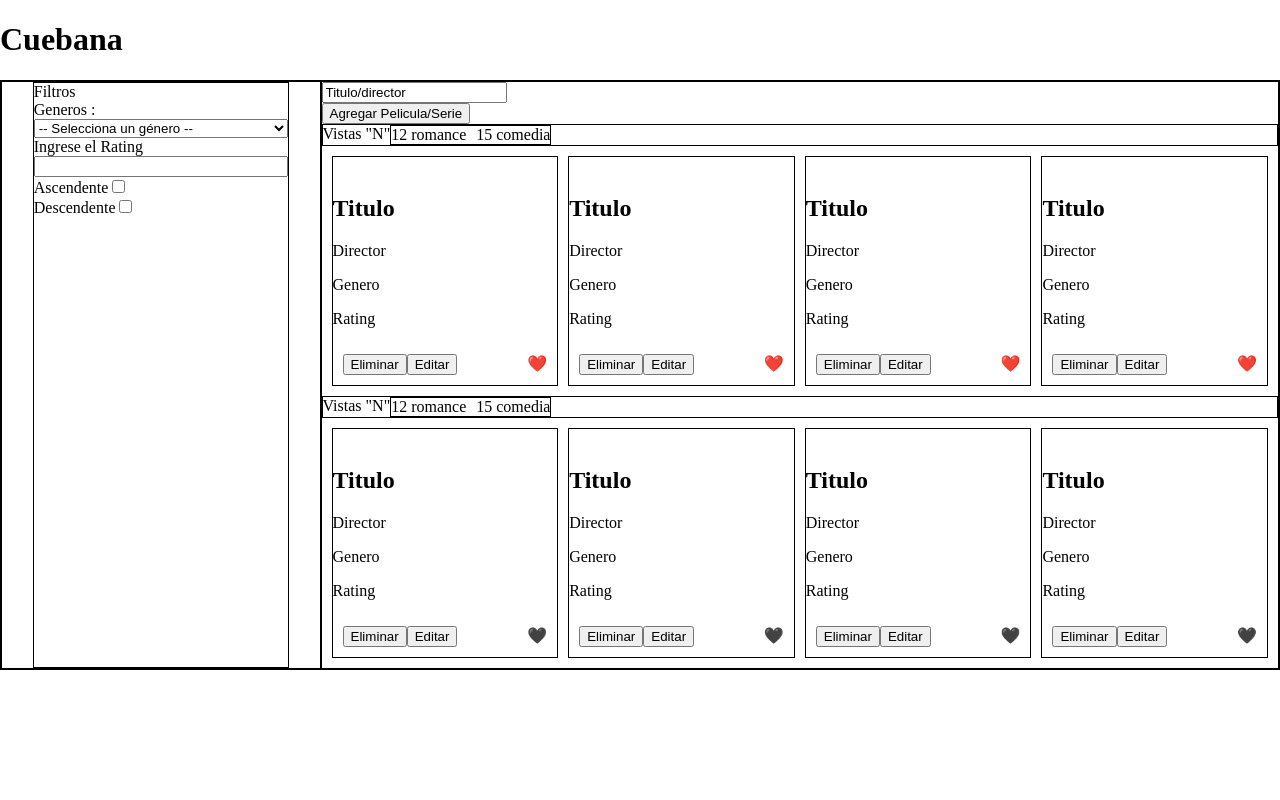
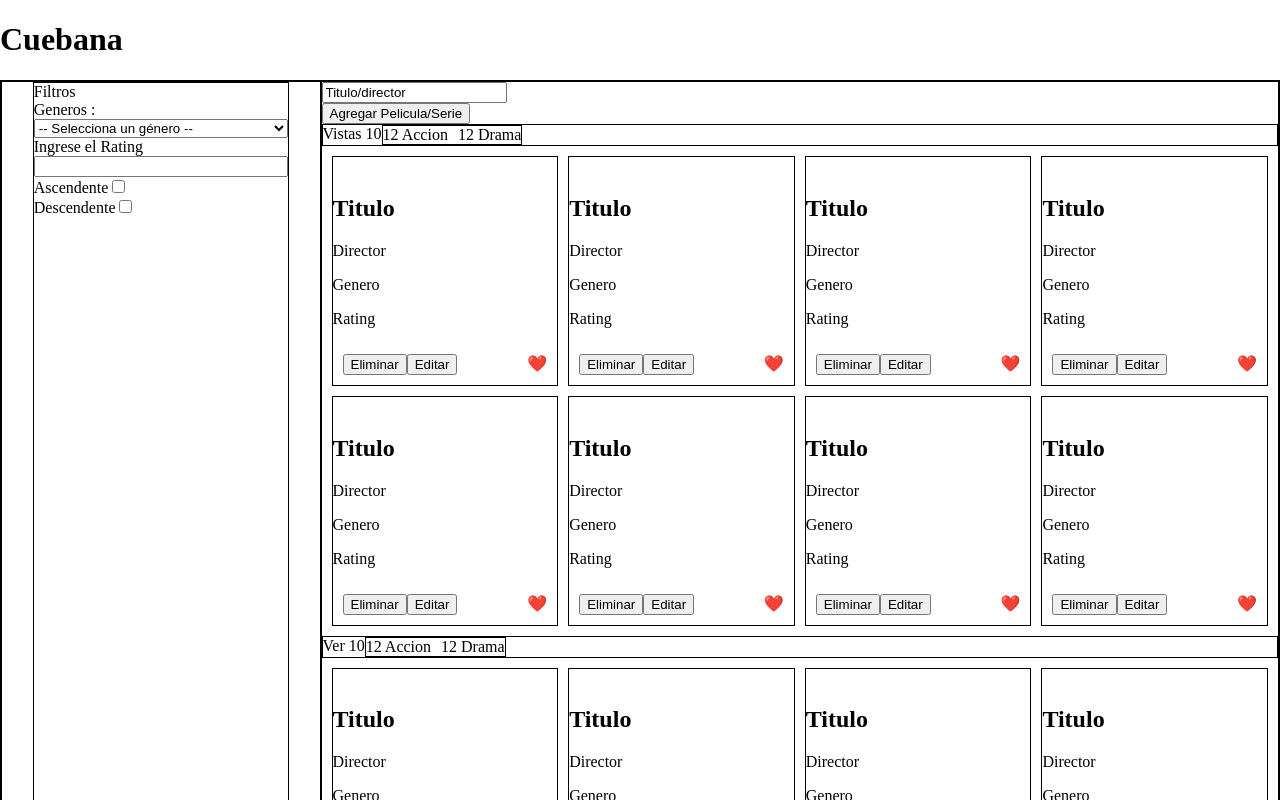
Before and after one commit to Diiegorios46/-1proyect-react-PWA, a React (Vite) app in the folder proyectReact/: page / in a window 1280 px wide. Shown: the top 800 px of the page. Built offline with nearby package versions, Linux system fonts and the light colour scheme.

Commit message:
-Creacion de cardGenero -Tittle reubicado

```diff
--- a/proyectReact/src/App.jsx
+++ b/proyectReact/src/App.jsx
@@ -1,6 +1,6 @@
 import  Home from './pages/Home/Home';
+import Title from './Components/Tittle/Titte';
 import "./App.css";
-import Title from './Components/Titte'
 
 function App() {
 
--- /dev/null
+++ b/proyectReact/src/Components/CardGenero/CardGenero.jsx
@@ -0,0 +1,8 @@
+
+const CardGenero = ({ genero, cant }) => {
+    return (
+        <div className="card-genero">{cant}  {genero}</div>
+    )
+}
+
+export default CardGenero;
--- a/proyectReact/src/Components/EstadoVisto/EstadoVisto.jsx
+++ b/proyectReact/src/Components/EstadoVisto/EstadoVisto.jsx
@@ -1,14 +1,18 @@
+import CardGenero from '../CardGenero/CardGenero';
 import Styles from './EstadoVisto.module.css'
-
 
 const EstadoVisto = ({ estado, CantTiposGenero }) => {
     return (
         <div className={Styles.container_vistas}>
-            <div>Vistas "N"</div>
+            <div> {estado} {CantTiposGenero} </div>
+
             <div className={Styles.container_cant_vistas_generos}>
-                <div>12 romance</div>
-                <div>15 comedia</div>
+
+                <CardGenero genero={"Accion"} cant={12} />
+                <CardGenero genero={"Drama"} cant={12} />
+
             </div>
+
         </div>
     )
 }
--- a/proyectReact/src/pages/Home/Home.jsx
+++ b/proyectReact/src/pages/Home/Home.jsx
@@ -62,10 +62,14 @@ const Home = () => {
                 </div>
 
                 {/* vistas */}
-                <EstadoVisto/>
+                <EstadoVisto estado={"Vistas"} CantTiposGenero={"10"}/>
 
                 {/* Container cards */}
                 <div className={Styles.container_cards}>
+                    <Card EstadoVisto={true}/>
+                    <Card EstadoVisto={true}/>
+                    <Card EstadoVisto={true}/>
+                    <Card EstadoVisto={true}/>
                     <Card EstadoVisto={true}/>
                     <Card EstadoVisto={true}/>
                     <Card EstadoVisto={true}/>
@@ -74,12 +78,16 @@ const Home = () => {
 
                 {/* ver */}
                 <div>
-                    <EstadoVisto/>
+                    <EstadoVisto estado={"Ver"} CantTiposGenero={"10"}/>
                 </div>
 
                 {/* container cards */}
                 <div className={Styles.container_cards}>
                     <Card EstadoVisto={false}/>
+                    <Card/>
+                    <Card/>
+                    <Card/>
+                    <Card/>
                     <Card/>
                     <Card/>
                     <Card/>
```
Also changed, not shown: proyectReact/src/Components/Tittle/Titte.jsx (renamed from proyectReact/src/Components/Titte.jsx).
